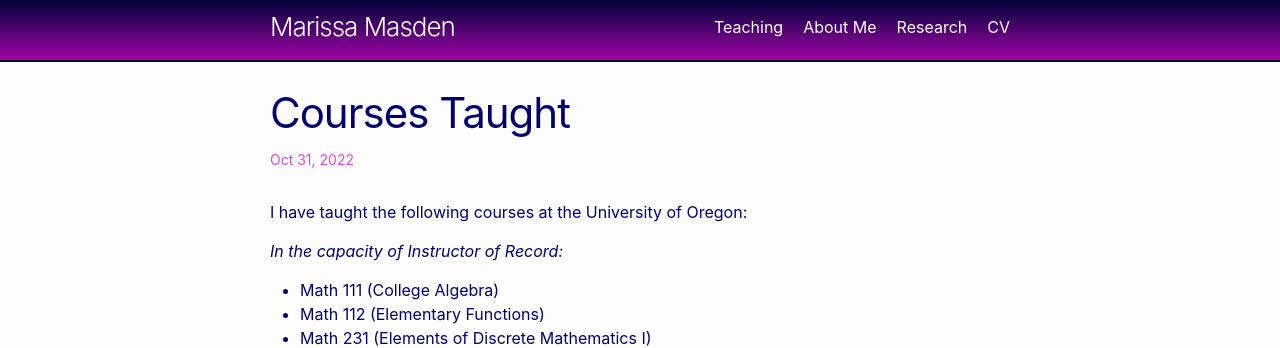
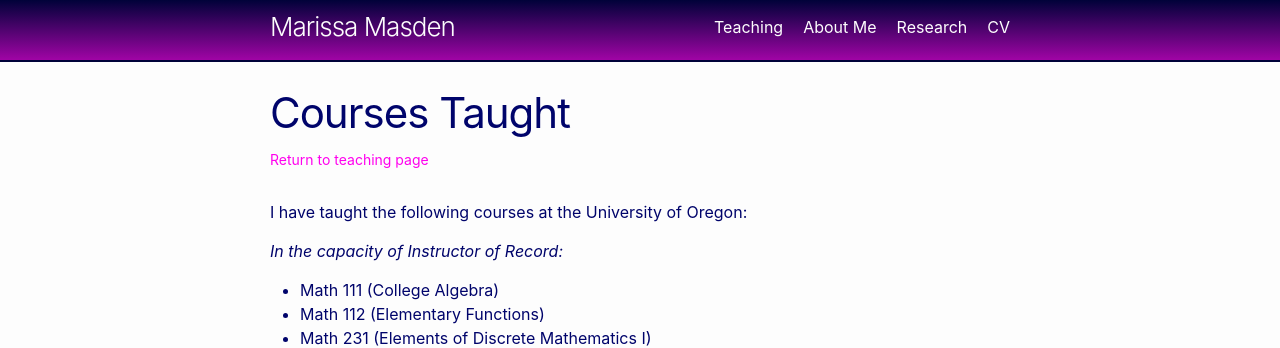
Before and after one commit to mmasden/mmasden.github.io, a Jekyll site: the page built from _posts/2022-10-31-taught_classes.markdown, in a window 1280 px wide. Shown: the top 348 px of the page. Built offline with Jekyll 4.4.1, drawn with Linux system fonts in a browser that asks for light colours.

Commit message:
Updated formatting of teaching page

```diff
--- a/_config.yml
+++ b/_config.yml
@@ -33,6 +33,9 @@ theme: minima
 plugins:
   - jekyll-feed
 
+permalink: /teaching/:title/
+
+
 # Exclude from processing.
 # The following items will not be processed, by default.
 # Any item listed under the `exclude:` key here will be automatically added to
--- a/_layouts/home.html
+++ b/_layouts/home.html
@@ -15,7 +15,7 @@ layout: default
       {%- for post in site.posts -%}
       <li>
         {%- assign date_format = site.minima.date_format | default: "%b %-d, %Y" -%}
-        <span class="post-meta">{{ post.date | date: date_format }}</span>
+        <!-- <span class="post-meta">{{ post.date | date: date_format }}</span> -->
         <h3>
           <a class="post-link" href="{{ post.url | relative_url }}">
             {{ post.title | escape }}
--- a/_layouts/post.html
+++ b/_layouts/post.html
@@ -13,7 +13,8 @@ layout: default
     <p class="post-meta">
       <time class="dt-published" datetime="{{ page.date | date_to_xmlschema }}" itemprop="datePublished">
         {%- assign date_format = site.minima.date_format | default: "%b %-d, %Y" -%}
-        {{ page.date | date: date_format }}
+       <!-- {{ page.date | date: date_format }}-->
+       <a href="../../teaching/"> Return to teaching page </a>
       </time>
       {%- if page.author -%}
         • <span itemprop="author" itemscope itemtype="http://schema.org/Person"><span class="p-author h-card" itemprop="name">{{ page.author }}</span></span>
```
